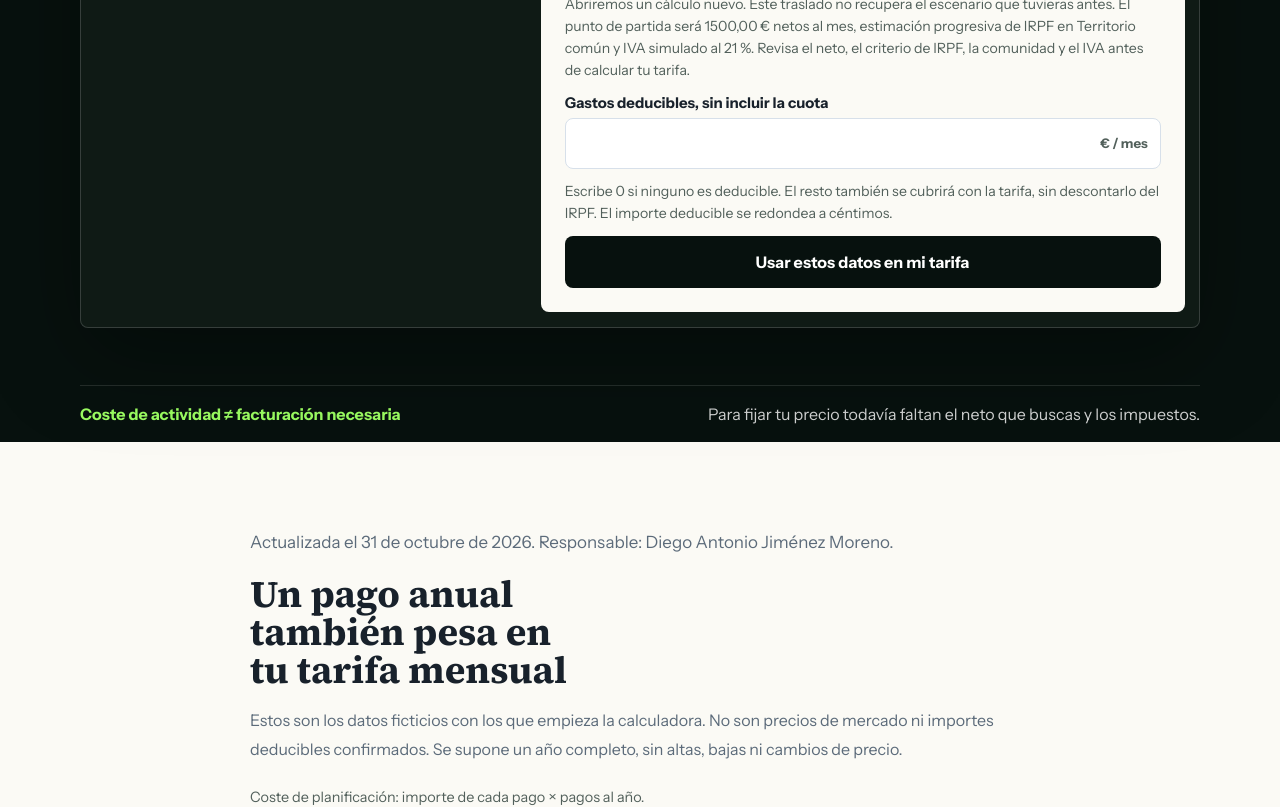
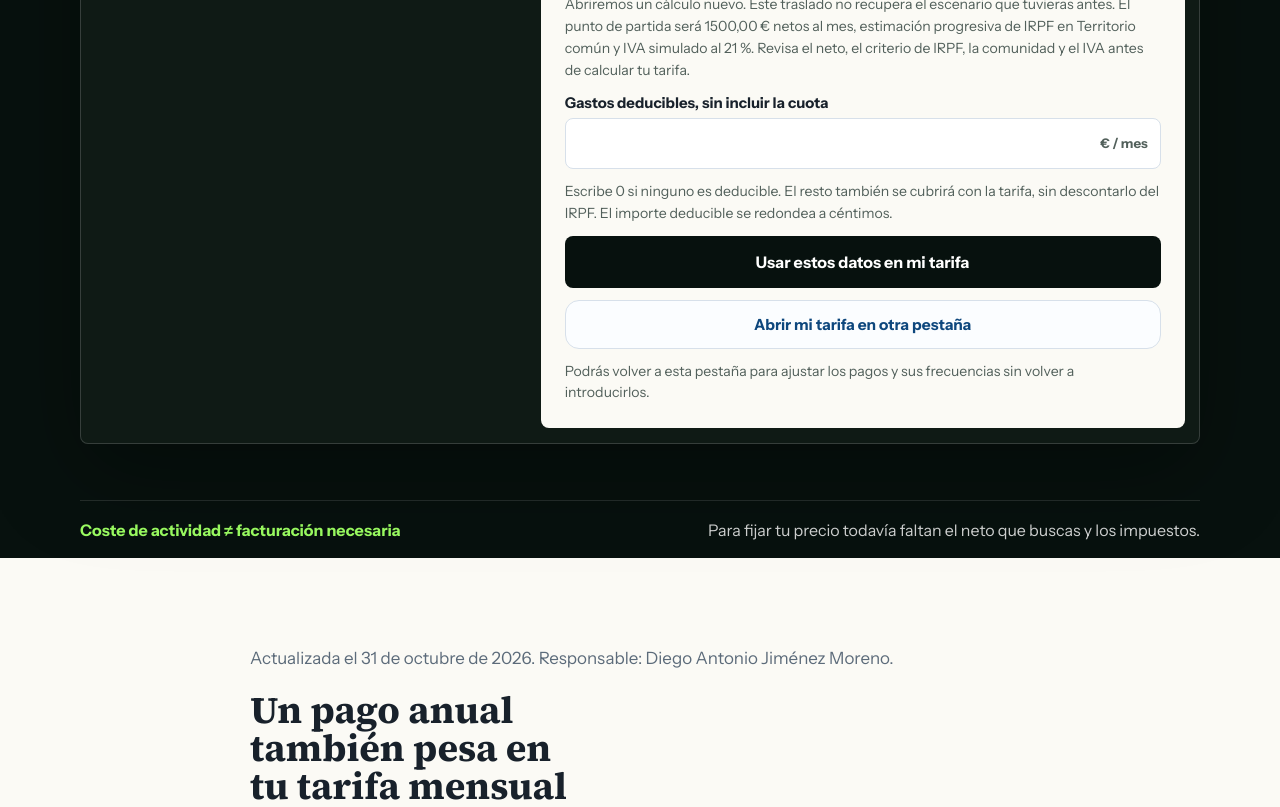
Before and after one commit to djimenezm/neto-autonomo, a Next.js app: page /cuanto-cuesta-ser-autonomo in a window 1280 px wide. Shown: the part 2224-3031 px from the top of the page. Built offline with nearby package versions, Linux system fonts and the light colour scheme.

Commit message:
feat(costs): open tariff calculation in a new tab

```diff
--- a/app/cuanto-cuesta-ser-autonomo/page.tsx
+++ b/app/cuanto-cuesta-ser-autonomo/page.tsx
@@ -214,6 +214,7 @@ export default function CuantoCuestaSerAutonomoPage() {
           <p>El total anual se obtiene de los pagos, antes de redondear la media mensual. Por ejemplo, 100 EUR anuales son {formatNumber(100 / 12, 2)} EUR al mes al mostrar dos decimales; multiplicar esa cifra redondeada por 12 da 99,96 EUR. Conservamos los 100 EUR en el total anual para no perder esos céntimos.</p>
           <p>Al trasladar los datos a la tarifa, la cuota mensual va por separado. En el ejemplo, los otros {formatCurrency(costExample.monthlyOtherCosts)} mensuales se reparten según el importe deducible que indiques. El reparto se redondea a céntimos y se muestra antes de abrir la calculadora de tarifa: comprueba el deducible y el resto no deducible que vas a trasladar. No añadas la cuota otra vez ni repitas un mismo recibo en dos categorías.</p>
           <p>El traslado abre un cálculo nuevo con tus costes mensuales, horas y cuota manual; no recupera un escenario anterior. Antes de calcular, revisa el neto mensual deseado, el criterio de IRPF, la comunidad y la opción de IVA.</p>
+          <p>Usa «Abrir mi tarifa en otra pestaña» si quieres conservar el desglose para hacer ajustes. Vuelve a la pestaña de costes para editar los pagos o las frecuencias y abrir una nueva estimación.</p>
           <p>Para observar cómo se mueve el saldo, prepara el <Link href="#plan-caja">plan de cobros y pagos de tres meses</Link>. Introduce el pago anual en el mes en que saldrá de la cuenta, sin repartirlo de nuevo entre doce.</p>
         </div>
       </section>
--- a/components/MonthlyCostCalculator.tsx
+++ b/components/MonthlyCostCalculator.tsx
@@ -275,6 +275,7 @@ export default function MonthlyCostCalculator() {
             className="monthly-cost-transfer"
             action="/#calculadora"
             method="get"
+            rel="noopener"
             noValidate
             onSubmit={(event) => {
               if (!canTransfer) {
@@ -346,6 +347,17 @@ export default function MonthlyCostCalculator() {
             <button type="submit" className="primary-button" aria-describedby="monthly-cost-transfer-scenario">
               Usar estos datos en mi tarifa
             </button>
+            <button
+              type="submit"
+              className="link-button"
+              formTarget="_blank"
+              aria-describedby="monthly-cost-transfer-scenario monthly-cost-new-tab-hint"
+            >
+              Abrir mi tarifa en otra pestaña
+            </button>
+            <p className="form-note" id="monthly-cost-new-tab-hint">
+              Podrás volver a esta pestaña para ajustar los pagos y sus frecuencias sin volver a introducirlos.
+            </p>
           </form>
         </div>
       )}
```
Also changed, not shown: 1 other file (tests, documents, lock files or other folders).
